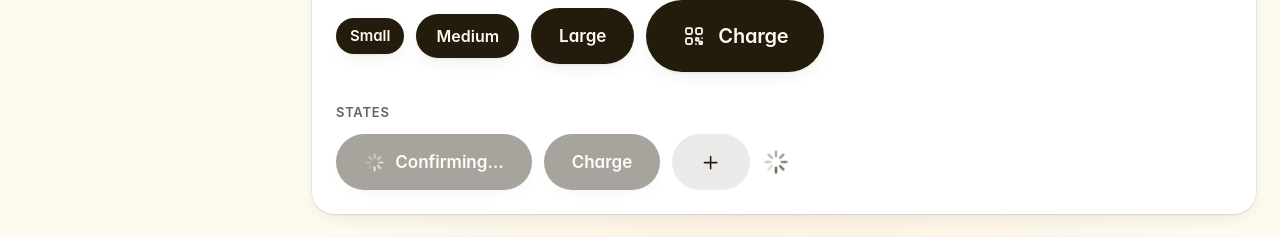
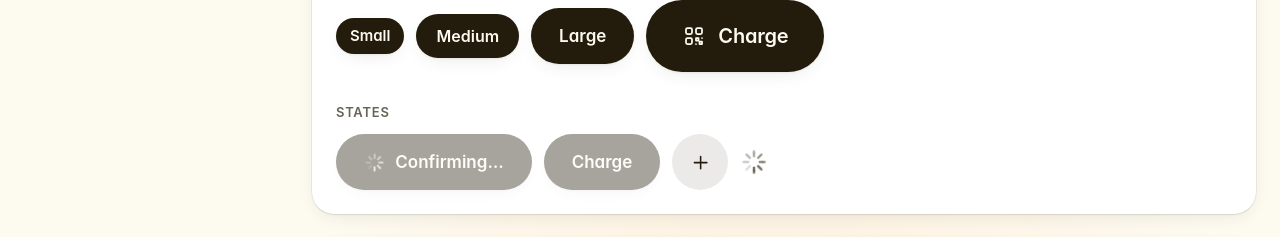
Before and after one commit to alex-red/lemon-pal, a Next.js app: page /kit in a window 1280 px wide. Shown: the part 5300-5537 px from the top of the page. Built offline with nearby package versions, Linux system fonts and the light colour scheme.

Commit message:
fix: make icon-only buttons square
cn doesn't resolve class conflicts, so each size's padding beat px-0 and icon-only buttons came out 58px wide.

```diff
--- a/components/kit/button.tsx
+++ b/components/kit/button.tsx
@@ -19,11 +19,15 @@ const variants: Record<ButtonVariant, string> = {
 
 // md and up meet the 44pt minimum. sm is 36pt tall and extends its hit area with an invisible halo.
 const sizes: Record<ButtonSize, string> = {
-  sm: "h-9 gap-1.5 px-3.5 text-subhead font-semibold [&_svg]:text-[1.05em] relative after:absolute after:-inset-1 after:content-['']",
-  md: "h-11 gap-2 px-5 text-callout font-semibold [&_svg]:text-[1.15em]",
-  lg: "h-14 gap-2.5 px-7 text-headline [&_svg]:text-[1.25em]",
-  xl: "h-[4.5rem] gap-3 px-9 text-title3 font-semibold [&_svg]:text-[1.2em]",
+  sm: "h-9 gap-1.5 text-subhead font-semibold [&_svg]:text-[1.05em] relative after:absolute after:-inset-1 after:content-['']",
+  md: "h-11 gap-2 text-callout font-semibold [&_svg]:text-[1.15em]",
+  lg: "h-14 gap-2.5 text-headline [&_svg]:text-[1.25em]",
+  xl: "h-[4.5rem] gap-3 text-title3 font-semibold [&_svg]:text-[1.2em]",
 };
+
+// Kept apart from sizes, because cn doesn't resolve conflicts: an icon-only button gets a width instead of padding.
+const padding: Record<ButtonSize, string> = { sm: "px-3.5", md: "px-5", lg: "px-7", xl: "px-9" };
+const square: Record<ButtonSize, string> = { sm: "w-9", md: "w-11", lg: "w-14", xl: "w-[4.5rem]" };
 
 type Props = ButtonHTMLAttributes<HTMLButtonElement> & {
   variant?: ButtonVariant;
@@ -57,7 +61,7 @@ export function Button({
         "disabled:cursor-not-allowed disabled:opacity-40",
         variants[variant],
         sizes[size],
-        iconOnly && "aspect-square px-0",
+        iconOnly ? square[size] : padding[size],
         className,
       )}
       {...props}
```
